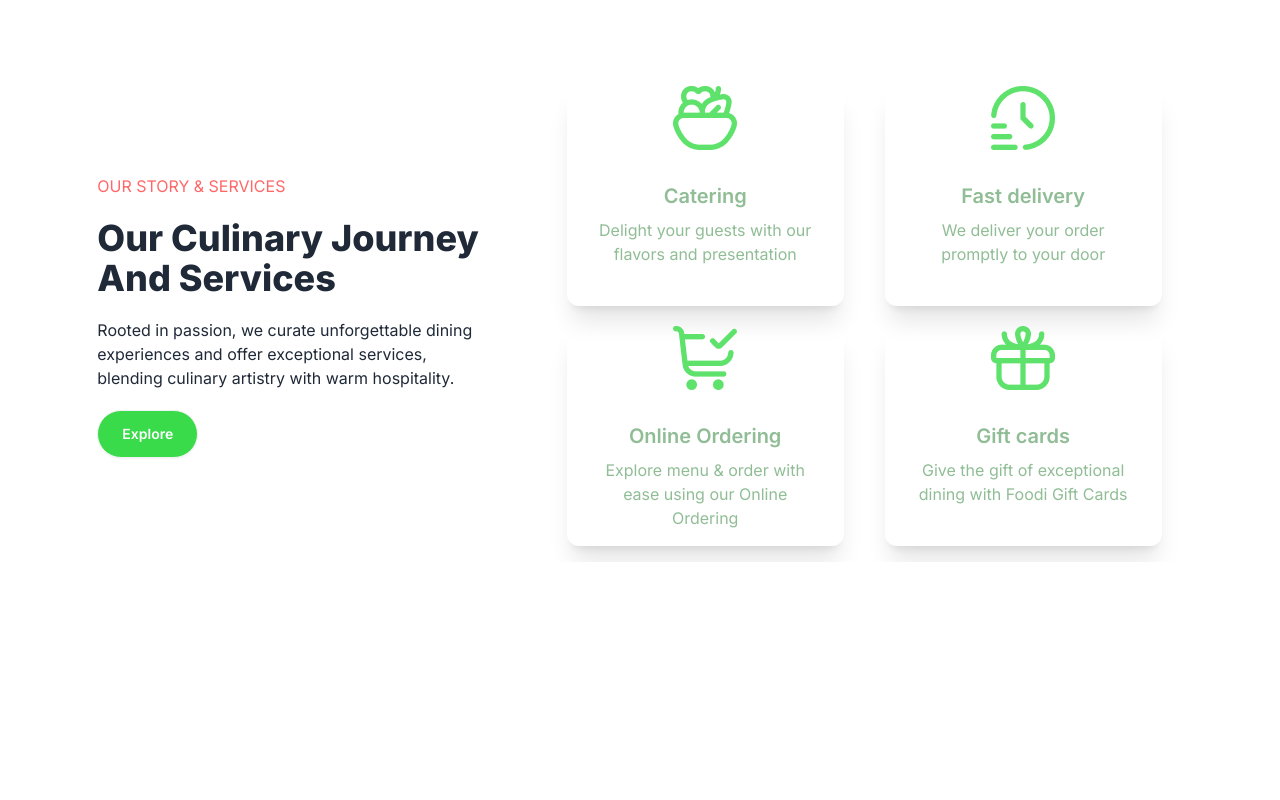
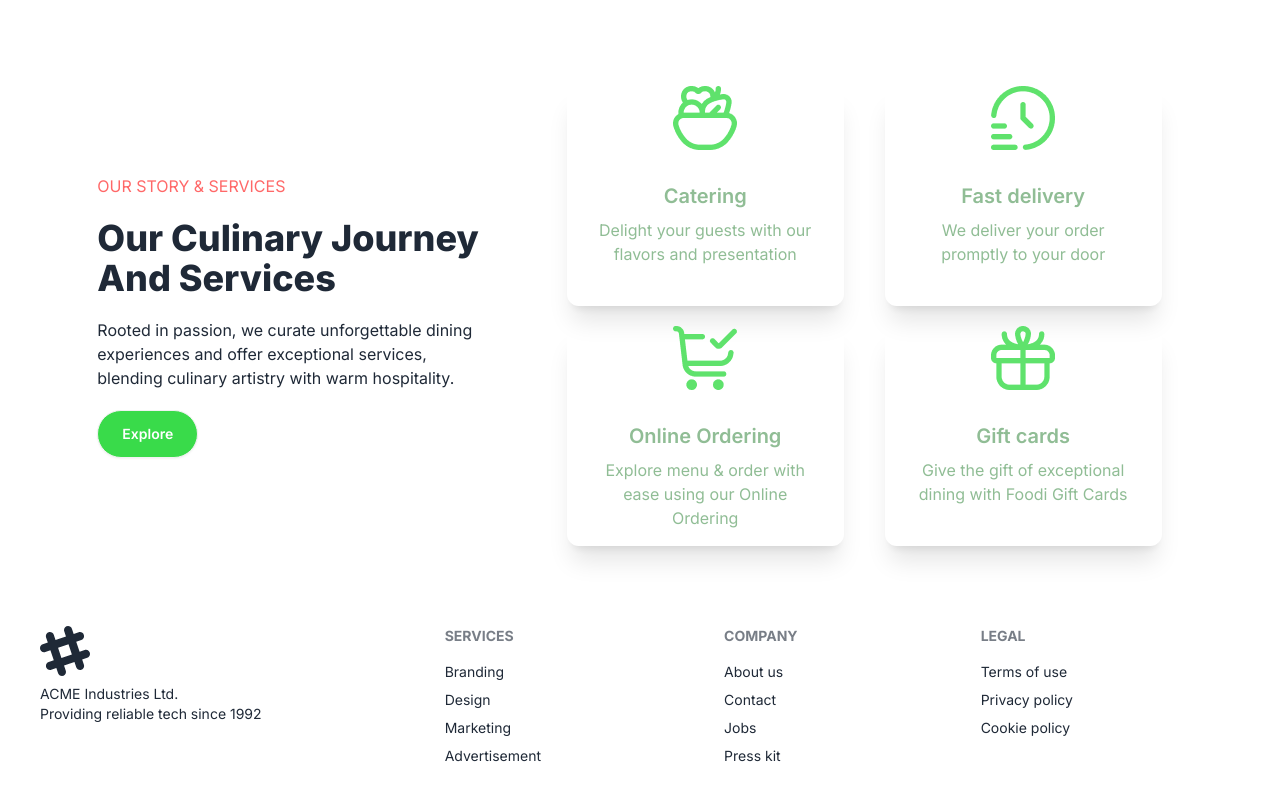
Before and after one commit to shahariarshan/foodie-client, a React (Vite) app: page / in a window 1280 px wide. Shown: the part 2491-3291 px from the top of the page. Before the commit the page ends 3053 px from the top, so only its background shows below. Built offline with nearby package versions, Linux system fonts and the light colour scheme.

Commit message:
Footer implemented

```diff
--- a/src/layout/Main.jsx
+++ b/src/layout/Main.jsx
@@ -1,6 +1,7 @@
 import { Outlet } from "react-router-dom";
 import Navbar from "../components/Navbar";
 import '../App.css'
+import Footer from "../pages/home/Footer";
 
 
 
@@ -9,6 +10,7 @@
         <div>
             <Navbar/>
             <Outlet></Outlet>
+            <Footer/>
         </div>
     );
 };
--- /dev/null
+++ b/src/pages/home/Footer.jsx
@@ -0,0 +1,36 @@
+
+
+const Footer = () => {
+    return (
+        <div>
+            <footer className="footer p-10 mt-10  lg:px-10 text-base-content">
+                <aside>
+                    <svg width="50" height="50" viewBox="0 0 24 24" xmlns="http://www.w3.org/2000/svg" fillRule="evenodd" clipRule="evenodd" className="fill-current"><path d="M22.672 15.226l-2.432.811.841 2.515c.33 1.019-.209 2.127-1.23 2.456-1.15.325-2.148-.321-2.463-1.226l-.84-2.518-5.013 1.677.84 2.517c.391 1.203-.434 2.542-1.831 2.542-.88 0-1.601-.564-1.86-1.314l-.842-2.516-2.431.809c-1.135.328-2.145-.317-2.463-1.229-.329-1.018.211-2.127 1.231-2.456l2.432-.809-1.621-4.823-2.432.808c-1.355.384-2.558-.59-2.558-1.839 0-.817.509-1.582 1.327-1.846l2.433-.809-.842-2.515c-.33-1.02.211-2.129 1.232-2.458 1.02-.329 2.13.209 2.461 1.229l.842 2.515 5.011-1.677-.839-2.517c-.403-1.238.484-2.553 1.843-2.553.819 0 1.585.509 1.85 1.326l.841 2.517 2.431-.81c1.02-.33 2.131.211 2.461 1.229.332 1.018-.21 2.126-1.23 2.456l-2.433.809 1.622 4.823 2.433-.809c1.242-.401 2.557.484 2.557 1.838 0 .819-.51 1.583-1.328 1.847m-8.992-6.428l-5.01 1.675 1.619 4.828 5.011-1.674-1.62-4.829z"></path></svg>
+                    <p>ACME Industries Ltd.<br />Providing reliable tech since 1992</p>
+                </aside>
+                <nav>
+                    <header className="footer-title">Services</header>
+                    <a className="link link-hover">Branding</a>
+                    <a className="link link-hover">Design</a>
+                    <a className="link link-hover">Marketing</a>
+                    <a className="link link-hover">Advertisement</a>
+                </nav>
+                <nav>
+                    <header className="footer-title">Company</header>
+                    <a className="link link-hover">About us</a>
+                    <a className="link link-hover">Contact</a>
+                    <a className="link link-hover">Jobs</a>
+                    <a className="link link-hover">Press kit</a>
+                </nav>
+                <nav>
+                    <header className="footer-title">Legal</header>
+                    <a className="link link-hover">Terms of use</a>
+                    <a className="link link-hover">Privacy policy</a>
+                    <a className="link link-hover">Cookie policy</a>
+                </nav>
+            </footer>
+        </div>
+    );
+};
+
+export default Footer;
--- a/src/pages/home/SpecialDishes.jsx
+++ b/src/pages/home/SpecialDishes.jsx
@@ -35,6 +35,7 @@
                 setRecipes(categoryFilter)
             })
     }, [])
+
     const settings = {
         dots: true,
         infinite: false,
@@ -67,10 +68,11 @@
                     slidesToScroll: 1
                 }
             }
+
         ],
+
         prevArrow:<simplePreviousArrow/>,
         nextArrow:<simpleNextArrow/>
-
     };
     return (
         <div className="mt-16 ">
```
